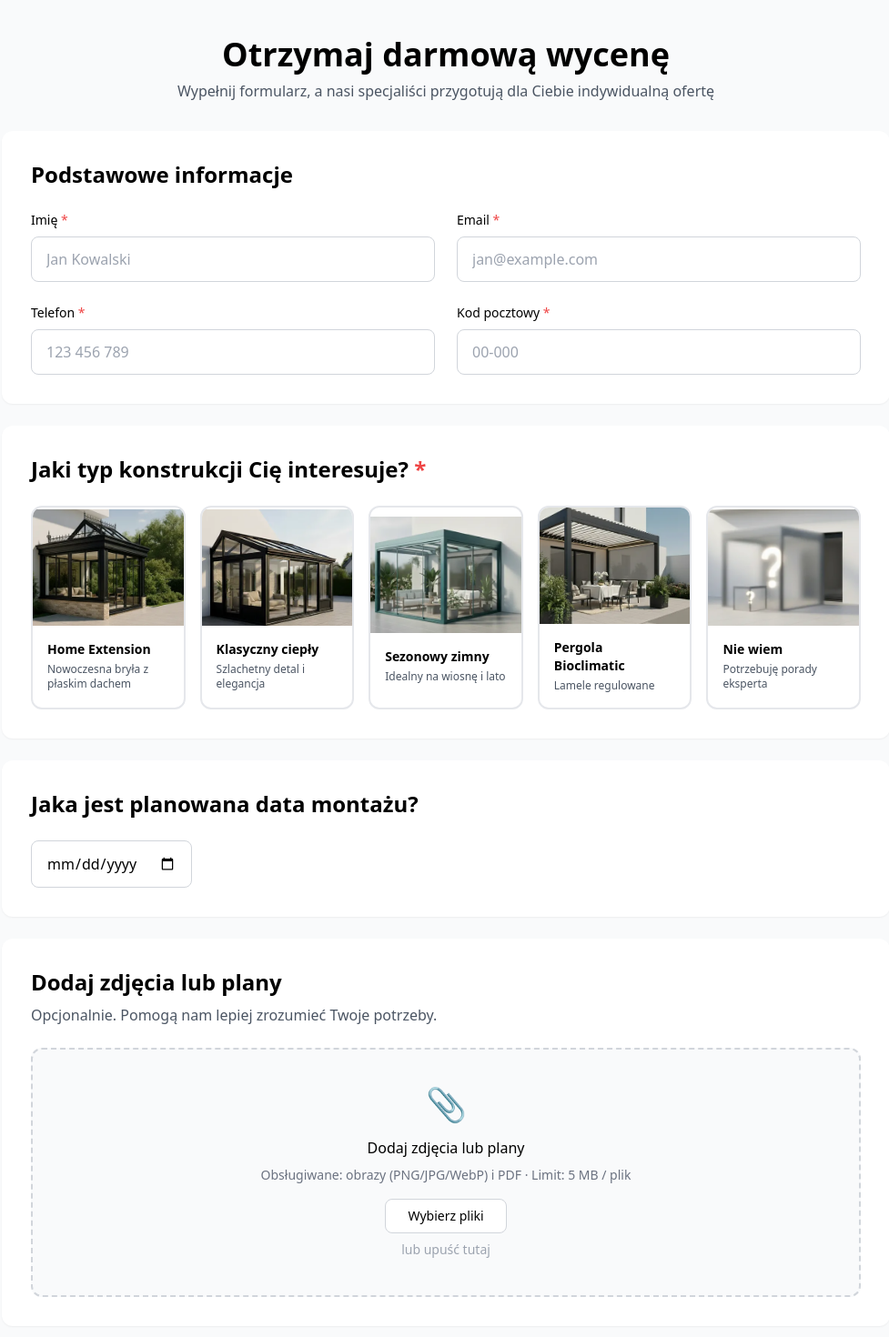
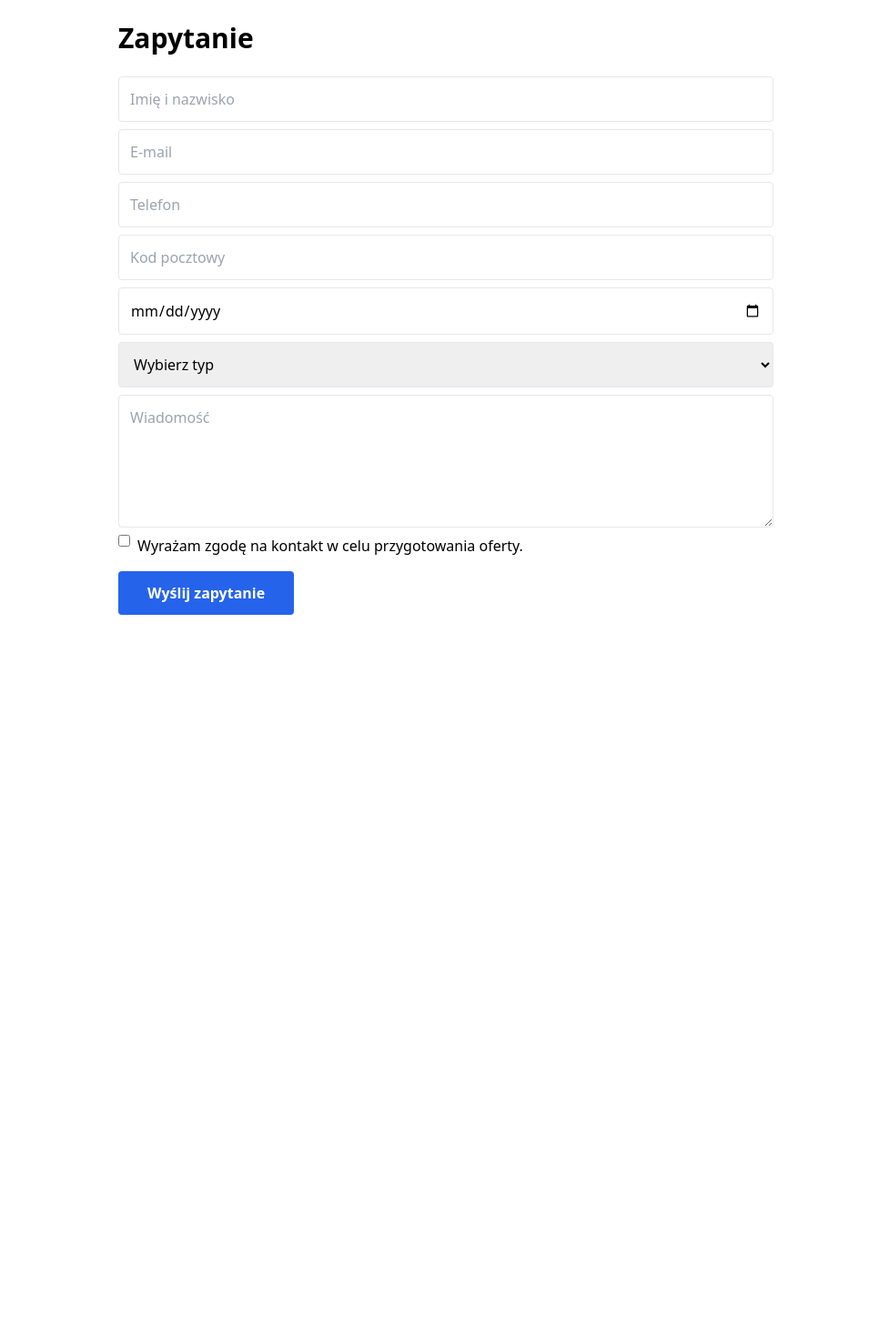
Before and after one commit to roman-hatossy/verandana-v2, a Next.js app: page / in a window 1280 px wide. Shown: the top 1470 px of the page at 91% size, without its empty margins (150-1127 px from the left). After the commit the page ends 800 px from the top, so only its background shows below. Built offline with nearby package versions, Linux system fonts and the light colour scheme.

Commit message:
Fix submit: onSubmit handler, preventDefault, robust validation, finally reset isSubmitting

```diff
--- a/app/page.tsx
+++ b/app/page.tsx
@@ -1,348 +1,108 @@
-"use client";
-import { useState, useRef } from 'react'
+'use client'
+import { useState } from 'react'
 
-export default function Home() {
-  const [selectedType, setSelectedType] = useState('')
-  const [consent, setConsent] = useState(false)
-  const [files, setFiles] = useState<File[]>([])
-  const [errors, setErrors] = useState<any>({})
+export default function Page() {
   const [isSubmitting, setIsSubmitting] = useState(false)
-  const [selectedDate, setSelectedDate] = useState('')
-  const [comment, setComment] = useState('')
-  const [formData, setFormData] = useState({
-    name: '',
-    email: '',
-    phone: '',
-    postalCode: ''
-  })
-  const fileInputRef = useRef<HTMLInputElement>(null)
+  const [errors, setErrors] = useState<Record<string,string>>({})
 
-  const validateField = (name: string, value: string) => {
-    const newErrors = { ...errors }
+  function validate(form: HTMLFormElement) {
+    const data = Object.fromEntries(new FormData(form).entries())
+    const e: Record<string,string> = {}
+    const emailRe = /^[^\s@]+@[^\s@]+\.[^\s@]+$/
+    const zipRe = /^[0-9]{2}-?[0-9]{3}$/
 
-    switch(name) {
-      case 'name':
-        if (!value || value.length < 2) {
-          newErrors.name = 'Imię musi mieć min. 2 znaki'
-        } else {
-          delete newErrors.name
-        }
-        break
-      case 'email':
-        if (!value || !/^[^\s@]+@[^\s@]+\.[^\s@]+$/.test(value)) {
-          newErrors.email = 'Nieprawidłowy email'
-        } else {
-          delete newErrors.email
-        }
-        break
-      case 'phone':
-        if (!value || !/^[0-9]{9,12}$/.test(value.replace(/\s/g, ''))) {
-          newErrors.phone = 'Telefon: 9-12 cyfr'
-        } else {
-          delete newErrors.phone
-        }
-        break
-      case 'postalCode':
-        if (!value || !/^[0-9]{2}-[0-9]{3}$/.test(value)) {
-          newErrors.postalCode = 'Format: 00-000'
-        } else {
-          delete newErrors.postalCode
-        }
-        break
-    }
-
-    setErrors(newErrors)
+    if (!data.name) e.name = 'Podaj imię i nazwisko'
+    if (!data.email || !emailRe.test(String(data.email))) e.email = 'Podaj poprawny e-mail'
+    if (!data.phone) e.phone = 'Podaj telefon'
+    if (!data.postalCode || !zipRe.test(String(data.postalCode))) e.postalCode = 'Kod np. 44-100'
+    if (!data.type) e.type = 'Wybierz typ'
+    if (!data.consent) e.consent = 'Zaznacz zgodę'
+    return { ok: Object.keys(e).length === 0, e, data }
   }
 
-  const handleInputChange = (name: string, value: string) => {
-    setFormData({ ...formData, [name]: value })
-    validateField(name, value)
-  }
-
-  const handleSubmit = async (e: React.FormEvent) => {
-    e.preventDefault()
-
-    const newErrors: any = {}
-
-    if (!formData.name || formData.name.length < 2) {
-      newErrors.name = 'Imię jest wymagane (min. 2 znaki)'
-    }
-    if (!formData.email || !/^[^\s@]+@[^\s@]+\.[^\s@]+$/.test(formData.email)) {
-      newErrors.email = 'Email jest wymagany'
-    }
-    if (!formData.phone || !/^[0-9]{9,12}$/.test(formData.phone.replace(/\s/g, ''))) {
-      newErrors.phone = 'Telefon jest wymagany'
-    }
-    if (!formData.postalCode || !/^[0-9]{2}-[0-9]{3}$/.test(formData.postalCode)) {
-      newErrors.postalCode = 'Kod pocztowy jest wymagany'
-    }
-    if (!selectedType) {
-      newErrors.type = 'Wybierz typ konstrukcji'
-    }
-    if (!consent) {
-      newErrors.consent = 'Zgoda jest wymagana'
-    }
-
-    setErrors(newErrors)
-
-    if (Object.keys(newErrors).length > 0) {
-      alert('Popraw błędy w formularzu')
-      return
-    }
+  async function handleSubmit(ev: React.FormEvent<HTMLFormElement>) {
+    ev.preventDefault()
+    if (isSubmitting) return
+    const form = ev.currentTarget
+    const { ok, e, data } = validate(form)
+    setErrors(e)
+    if (!ok) return
 
     setIsSubmitting(true)
-
     try {
-      const response = await fetch('/api/send-lead', {
+      const payload = {
+        name: data.name,
+        email: data.email,
+        phone: data.phone,
+        postalCode: data.postalCode,
+        deadline: data.deadline || '',
+        type: data.type,
+        message: data.message || '',
+        files: [],
+        _honey: (data as any)._honey || ''
+      }
+      const res = await fetch('/api/send-lead', {
         method: 'POST',
         headers: { 'Content-Type': 'application/json' },
-        body: JSON.stringify({
-          ...formData,
-          type: selectedType,
-          date: selectedDate,
-          comment: comment
-        })
+        body: JSON.stringify(payload)
       })
-
-      if (response.ok) {
-        alert('Dziękujemy! Wkrótce się odezwiemy.')
-        setFormData({ name: '', email: '', phone: '', postalCode: '' })
-        setSelectedType('')
-        setConsent(false)
-        setComment('')
-        setSelectedDate('')
-      } else {
-        alert('Błąd wysyłania. Spróbuj ponownie.')
-      }
-    } catch (error) {
-      alert('Błąd wysyłania. Spróbuj ponownie.')
+      if (!res.ok) throw new Error('Błąd wysyłki')
+      alert('Dziękujemy! Wiadomość wysłana.')
+      form.reset()
+      setErrors({})
+    } catch (err) {
+      alert('Nie udało się wysłać. Spróbuj ponownie.')
+      console.error(err)
     } finally {
       setIsSubmitting(false)
     }
   }
 
-  const handleFileSelect = (e: React.ChangeEvent<HTMLInputElement>) => {
-    const selectedFiles = Array.from(e.target.files || [])
-    setFiles(prev => [...prev, ...selectedFiles])
-  }
+  return (
+    <main className="max-w-3xl mx-auto p-6">
+      <h1 className="text-3xl font-bold mb-6">Zapytanie</h1>
 
-  const removeFile = (index: number) => {
-    setFiles(prev => prev.filter((_, i) => i !== index))
-  }
+      <form onSubmit={handleSubmit} noValidate>
+        <input type="text" name="name" placeholder="Imię i nazwisko" className="block w-full mb-2 p-3 border rounded" />
+        {errors.name && <p className="text-red-500 text-sm mb-2">{errors.name}</p>}
 
-  const types = [
-    { id: 'home-extension', name: 'Home Extension', desc: 'Nowoczesna bryła z płaskim dachem', image: '/images/home-extension-day.webp' },
-    { id: 'classic-warm', name: 'Klasyczny ciepły', desc: 'Szlachetny detal i elegancja', image: '/images/ogrod-klasyczny-day.webp' },
-    { id: 'seasonal-cold', name: 'Sezonowy zimny', desc: 'Idealny na wiosnę i lato', image: '/images/ogrod-sezonowy-day.webp' },
-    { id: 'pergola', name: 'Pergola Bioclimatic', desc: 'Lamele regulowane', image: '/images/pergola-bioclimatic-day.webp' },
-    { id: 'unknown', name: 'Nie wiem', desc: 'Potrzebuję porady eksperta', image: '/images/help-me.webp' }
-  ]
+        <input type="email" name="email" placeholder="E-mail" className="block w-full mb-2 p-3 border rounded" />
+        {errors.email && <p className="text-red-500 text-sm mb-2">{errors.email}</p>}
 
-  return (
-    <div className="min-h-screen bg-gray-50 py-10">
-      <div className="max-w-5xl mx-auto px-6">
-        <h1 className="text-4xl font-bold text-center mb-2">Otrzymaj darmową wycenę</h1>
-        <p className="text-center text-gray-600 mb-8">Wypełnij formularz, a nasi specjaliści przygotują dla Ciebie indywidualną ofertę</p>
+        <input type="tel" name="phone" placeholder="Telefon" className="block w-full mb-2 p-3 border rounded" />
+        {errors.phone && <p className="text-red-500 text-sm mb-2">{errors.phone}</p>}
 
-        <form onSubmit={handleSubmit}>
-          <div className="bg-white rounded-xl p-8 shadow-sm mb-6">
-            <h2 className="text-2xl font-bold mb-6">Podstawowe informacje</h2>
-            <div className="grid md:grid-cols-2 gap-6">
-              <div>
-                <label className="block text-sm font-medium mb-2">
-                  Imię <span className="text-red-500">*</span>
-                </label>
-                <input
-                  className={`w-full px-4 py-3 border rounded-lg ${errors.name ? 'border-red-500' : 'border-gray-300'}`}
-                  placeholder="Jan Kowalski"
-                  value={formData.name}
-                  onChange={(e) => handleInputChange('name', e.target.value)}
-                  onBlur={(e) => validateField('name', e.target.value)}
-                />
-                {errors.name && <p className="text-red-500 text-xs mt-1">{errors.name}</p>}
-              </div>
+        <input type="text" name="postalCode" placeholder="Kod pocztowy" className="block w-full mb-2 p-3 border rounded" />
+        {errors.postalCode && <p className="text-red-500 text-sm mb-2">{errors.postalCode}</p>}
 
-              <div>
-                <label className="block text-sm font-medium mb-2">
-                  Email <span className="text-red-500">*</span>
-                </label>
-                <input
-                  className={`w-full px-4 py-3 border rounded-lg ${errors.email ? 'border-red-500' : 'border-gray-300'}`}
-                  placeholder="jan@example.com"
-                  value={formData.email}
-                  onChange={(e) => handleInputChange('email', e.target.value)}
-                  onBlur={(e) => validateField('email', e.target.value)}
-                />
-                {errors.email && <p className="text-red-500 text-xs mt-1">{errors.email}</p>}
-              </div>
+        <input type="date" name="deadline" className="block w-full mb-2 p-3 border rounded" />
 
-              <div>
-                <label className="block text-sm font-medium mb-2">
-                  Telefon <span className="text-red-500">*</span>
-                </label>
-                <input
-                  className={`w-full px-4 py-3 border rounded-lg ${errors.phone ? 'border-red-500' : 'border-gray-300'}`}
-                  placeholder="123 456 789"
-                  value={formData.phone}
-                  onChange={(e) => handleInputChange('phone', e.target.value)}
-                  onBlur={(e) => validateField('phone', e.target.value)}
-                />
-                {errors.phone && <p className="text-red-500 text-xs mt-1">{errors.phone}</p>}
-              </div>
+        <select name="type" className="block w-full mb-2 p-3 border rounded">
+          <option value="">Wybierz typ</option>
+          <option>Home Extension</option>
+          <option>Winter Garden</option>
+          <option>Patio Roof</option>
+        </select>
+        {errors.type && <p className="text-red-500 text-sm mb-2">{errors.type}</p>}
 
-              <div>
-                <label className="block text-sm font-medium mb-2">
-                  Kod pocztowy <span className="text-red-500">*</span>
-                </label>
-                <input
-                  className={`w-full px-4 py-3 border rounded-lg ${errors.postalCode ? 'border-red-500' : 'border-gray-300'}`}
-                  placeholder="00-000"
-                  value={formData.postalCode}
-                  onChange={(e) => handleInputChange('postalCode', e.target.value)}
-                  onBlur={(e) => validateField('postalCode', e.target.value)}
-                />
-                {errors.postalCode && <p className="text-red-500 text-xs mt-1">{errors.postalCode}</p>}
-              </div>
-            </div>
-          </div>
+        <textarea name="message" placeholder="Wiadomość" className="block w-full mb-2 p-3 border rounded" rows={5}></textarea>
 
-          <div className="bg-white rounded-xl p-8 shadow-sm mb-6">
-            <h2 className="text-2xl font-bold mb-6">
-              Jaki typ konstrukcji Cię interesuje? <span className="text-red-500">*</span>
-            </h2>
-            {errors.type && <p className="text-red-500 text-sm mb-4">{errors.type}</p>}
-            <div className="grid grid-cols-2 md:grid-cols-3 lg:grid-cols-5 gap-4">
-              {types.map(type => (
-                <button
-                  key={type.id}
-                  type="button"
-                  onClick={() => {
-                    setSelectedType(type.id)
-                    const newErrors = { ...errors }
-                    delete newErrors.type
-                    setErrors(newErrors)
-                  }}
-                  className={`rounded-xl overflow-hidden border-2 transition-all hover:shadow-lg ${
-                    selectedType === type.id ? 'border-blue-500' : 'border-gray-200'
-                  }`}
-                >
-                  <div className="h-32 bg-gray-100">
-                    <img src={type.image} alt={type.name} className="w-full h-full object-cover" />
-                  </div>
-                  <div className="p-4 text-left">
-                    <h3 className="font-semibold text-sm">{type.name}</h3>
-                    <p className="text-xs text-gray-600 mt-1">{type.desc}</p>
-                  </div>
-                </button>
-              ))}
-            </div>
-          </div>
+        <input type="text" name="_honey" className="hidden" tabIndex={-1} autoComplete="off" />
 
-          <div className="bg-white rounded-xl p-8 shadow-sm mb-6">
-            <h2 className="text-2xl font-bold mb-6">Jaka jest planowana data montażu?</h2>
-            <input
-              type="date"
-              value={selectedDate}
-              onChange={(e) => setSelectedDate(e.target.value)}
-              className="px-4 py-3 border border-gray-300 rounded-lg"
-            />
-          </div>
+        <label className="flex items-start gap-2 mb-4">
+          <input type="checkbox" name="consent" />
+          <span>Wyrażam zgodę na kontakt w celu przygotowania oferty.</span>
+        </label>
+        {errors.consent && <p className="text-red-500 text-sm mb-4">{errors.consent}</p>}
 
-          <div className="bg-white rounded-xl p-8 shadow-sm mb-6">
-            <h2 className="text-2xl font-bold mb-2">Dodaj zdjęcia lub plany</h2>
-            <p className="text-gray-600 mb-6">Opcjonalnie. Pomogą nam lepiej zrozumieć Twoje potrzeby.</p>
-
-            <div
-              onClick={() => fileInputRef.current?.click()}
-              className="border-2 border-dashed border-gray-300 rounded-xl p-10 text-center bg-gray-50 hover:bg-gray-100 cursor-pointer"
-            >
-              <div className="text-4xl mb-4">📎</div>
-              <p className="font-medium mb-2">Dodaj zdjęcia lub plany</p>
-              <p className="text-sm text-gray-500 mb-4">Obsługiwane: obrazy (PNG/JPG/WebP) i PDF · Limit: 5 MB / plik</p>
-              <button type="button" className="px-6 py-2 bg-white border border-gray-300 rounded-lg text-sm">
-                Wybierz pliki
-              </button>
-              <p className="text-sm text-gray-400 mt-2">lub upuść tutaj</p>
-              <input
-                ref={fileInputRef}
-                type="file"
-                className="hidden"
-                multiple
-                accept="image/*,.pdf"
-                onChange={handleFileSelect}
-              />
-            </div>
-
-            {files.length > 0 && (
-              <div className="mt-4 space-y-2">
-                {files.map((file, index) => (
-                  <div key={index} className="flex items-center justify-between p-3 bg-gray-50 rounded-lg">
-                    <div className="flex items-center gap-3">
-                      <span className="text-2xl">📄</span>
-                      <div>
-                        <p className="text-sm font-medium">{file.name}</p>
-                        <p className="text-xs text-gray-500">{(file.size / 1024 / 1024).toFixed(2)} MB</p>
-                      </div>
-                    </div>
-                    <button
-                      type="button"
-                      onClick={() => removeFile(index)}
-                      className="text-red-500 hover:text-red-700 text-sm"
-                    >
-                      Usuń
-                    </button>
-                  </div>
-                ))}
-              </div>
-            )}
-          </div>
-
-          <div className="bg-white rounded-xl p-8 shadow-sm mb-6">
-            <h2 className="text-2xl font-bold mb-2">Dodatkowe informacje</h2>
-            <p className="text-gray-600 mb-6">Opcjonalnie. Opisz swoje oczekiwania...</p>
-            <textarea
-              value={comment}
-              onChange={(e) => setComment(e.target.value)}
-              className="w-full px-4 py-3 border border-gray-300 rounded-lg h-32"
-              placeholder="Np. preferowane materiały, kolory, dodatkowe wymagania..."
-            />
-          </div>
-
-          <div className="bg-white rounded-xl p-8 shadow-sm mb-6">
-            <label className="flex items-start cursor-pointer">
-              <input
-                type="checkbox"
-                checked={consent}
-                onChange={(e) => {
-                  setConsent(e.target.checked)
-                  if (e.target.checked) {
-                    const newErrors = { ...errors }
-                    delete newErrors.consent
-                    setErrors(newErrors)
-                  }
-                }}
-                className="mt-1 mr-3 w-5 h-5"
-              />
-              <span className="text-sm text-gray-700">
-                Wyrażam zgodę na przetwarzanie moich danych osobowych <span className="text-red-500">*</span>
-              </span>
-            </label>
-            {errors.consent && <p className="text-red-500 text-xs mt-2">{errors.consent}</p>}
-          </div>
-
-          <div className="text-center">
-            <button
-              type="submit"
-              disabled={isSubmitting}
-              className={`px-12 py-4 text-white text-lg font-bold rounded-lg uppercase ${
-                isSubmitting ? 'bg-gray-400' : 'bg-blue-600 hover:bg-blue-700'
-              }`}
-            >
-              {isSubmitting ? 'Wysyłanie...' : 'Wyślij zapytanie'}
-            </button>
-          </div>
-        </form>
-      </div>
-    </div>
+        <button
+          type="submit"
+          disabled={isSubmitting}
+          className={`px-8 py-3 text-white font-semibold rounded ${isSubmitting ? 'bg-gray-400' : 'bg-blue-600 hover:bg-blue-700'}`}
+        >
+          {isSubmitting ? 'Wysyłanie…' : 'Wyślij zapytanie'}
+        </button>
+      </form>
+    </main>
   )
 }
```
